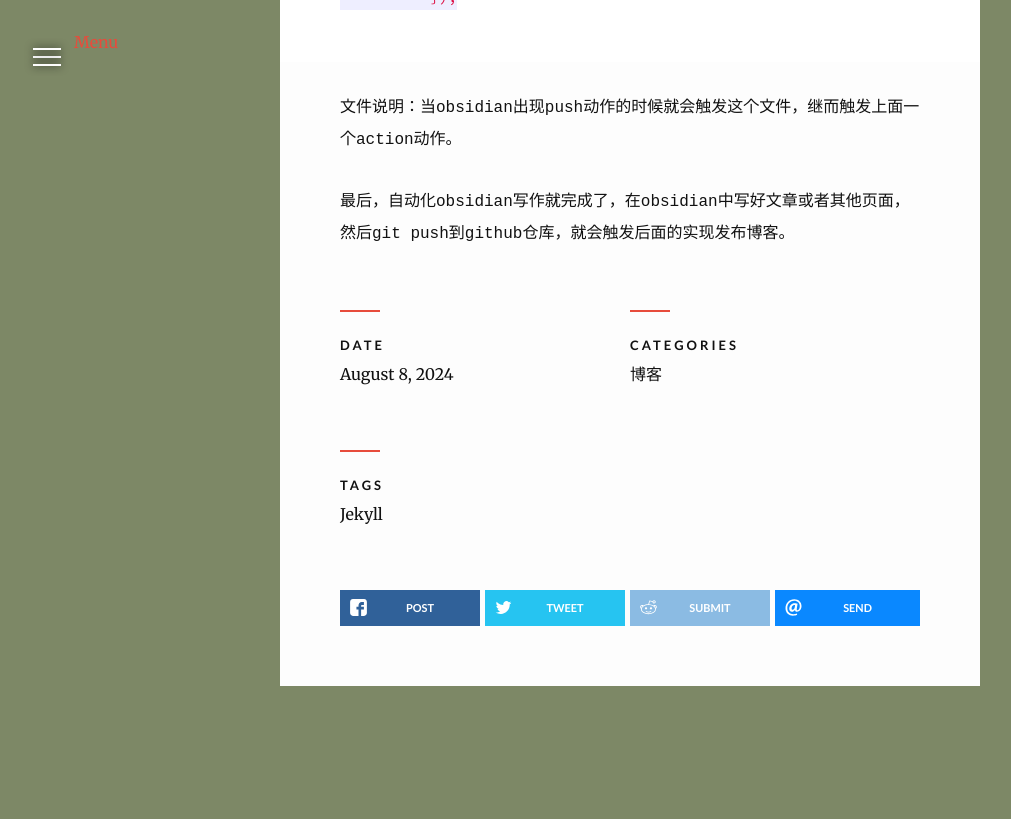
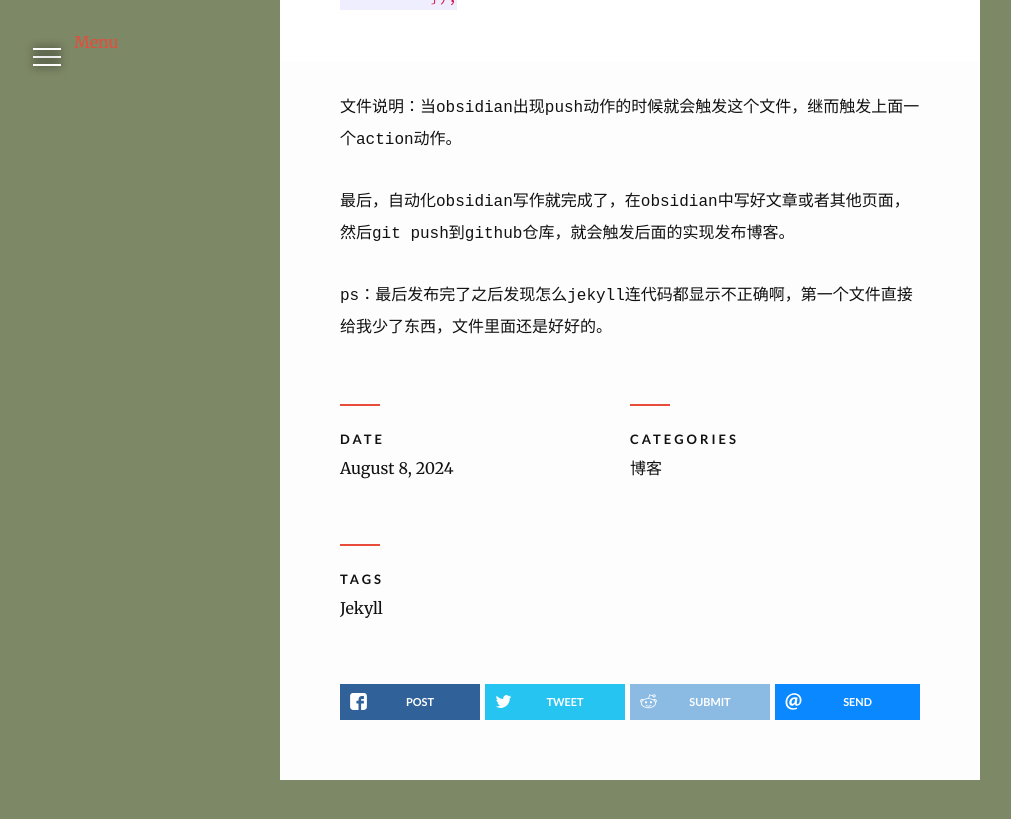
Before and after one commit to wangyunzi/wangyunzi.github.io, a Jekyll site: the page built from _posts/2024-08-08-Obsidian笔记同步到jekyll博客.md, in a window 1280 px wide and 900 px high, scrolled down 6161 px. Shown: the top 819 px of the window, without its empty margins (10-1021 px from the left). Built offline with Jekyll 4.4.1, drawn with Linux system fonts in a browser that asks for light colours; nearby versions of some CDN libraries; comment, search, counter and statistics services are not loaded.

Commit message:
Sync _posts from Obsidian repository

```diff
--- a/_posts/2024-08-08-Obsidian笔记同步到jekyll博客.md
+++ b/_posts/2024-08-08-Obsidian笔记同步到jekyll博客.md
@@ -181,3 +181,5 @@ jobs:
 文件说明：当obsidian出现push动作的时候就会触发这个文件，继而触发上面一个action动作。
 
 最后，自动化obsidian写作就完成了，在obsidian中写好文章或者其他页面，然后git push到github仓库，就会触发后面的实现发布博客。
+
+ps：最后发布完了之后发现怎么jekyll连代码都显示不正确啊，第一个文件直接给我少了东西，文件里面还是好好的。
```
